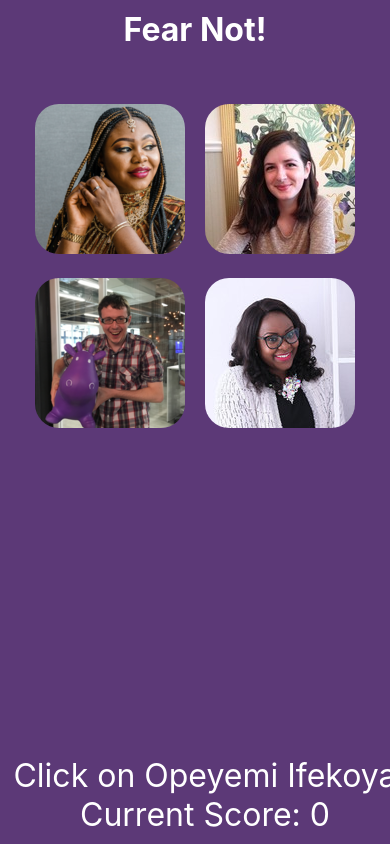
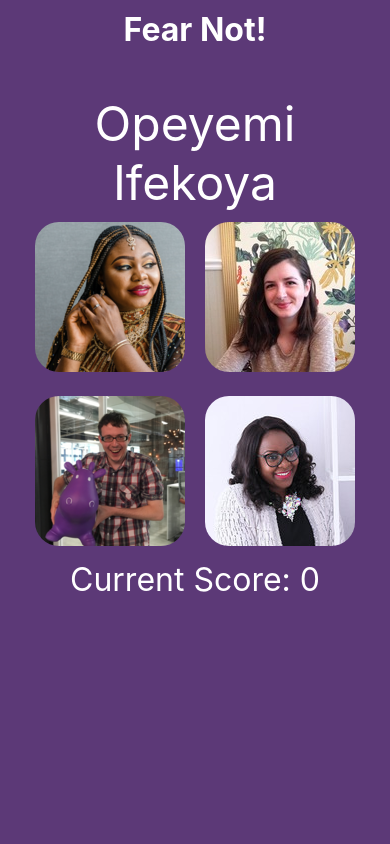
Before and after one commit to knollfear/fearnot, a React (Create React App) app: page / in a window 390 px wide. Built offline with nearby package versions, Linux system fonts and the light colour scheme.

Commit message:
fixing mobile styling.  Fixed people without a herd.

```diff
--- a/public/fearless.json
+++ b/public/fearless.json
@@ -359,7 +359,7 @@
       "preferredName":"",
       "jobTitle":"CEO",
       "location":"Fearless HQ",
-      "division":"None",
+      "division":"Executive",
       "photoUrl":"img/40525.jpg",
       "img":"img/40525.jpg",
       "txt":"Delali Dzirasa"
@@ -464,7 +464,7 @@
       "preferredName":"",
       "jobTitle":"COO",
       "location":"Fearless HQ",
-      "division":"None",
+      "division":"Executive",
       "photoUrl":"img/40527.jpg",
       "img":"img/40527.jpg",
       "txt":"John Foster"
@@ -843,7 +843,7 @@
       "preferredName":"Steve",
       "jobTitle":"Business Analyst",
       "location":"Fearless HQ",
-      "division":"None",
+      "division":"Design Herd",
       "photoUrl":"img/40680.jpg",
       "img":"img/40680.jpg",
       "txt":"Steve Malm"
--- a/src/App.css
+++ b/src/App.css
@@ -26,13 +26,15 @@
 
 .card{
   display:inline-block;
+  cursor: pointer;
 }
 ul{
   list-style: none;
+  padding: 0px;
 }
 
 .active img {
-  border: #ee5340 solid 5px;
+  border: white solid 5px;
   padding: 0;
 }
 
@@ -44,6 +46,13 @@ ul{
 .App-link {
   color: #61dafb;
 }
+.rule{
+  font-size: 3em;
+}
+
+.not{
+  color:#ee5340
+}
 
 @keyframes App-logo-spin {
   from {
--- a/src/components/Footer.js
+++ b/src/components/Footer.js
@@ -6,9 +6,6 @@ const Footer = ({rule, activeCard, isNot, score, prevScore}) =>{
     const highScore = getHighScore();
     return(
         <div className={'footer'}>
-            <div>
-                {rule.text(activeCard, isNot)}
-            </div>
             <div>
                 Current Score: {score}
             </div>
--- a/src/components/GameArea.js
+++ b/src/components/GameArea.js
@@ -16,8 +16,7 @@ const GameArea = ({cards, clickHandler, rule}) =>{
         setClicked(card);
         if (cards.length <= 6) {
             setTimeout(() =>{
-                clickHandler(card);
-                setClicked(null);
+
             }, 1000);
         } else{
             setClicked(null);
@@ -25,7 +24,9 @@ const GameArea = ({cards, clickHandler, rule}) =>{
         }
 
     };
-    return cards.map((card, index)=>{
+    return (
+        <div>
+            {cards.map((card, index)=>{
             let classes = 'card';
             if (card.isCorrect){
                 classes += ' correct'
@@ -47,7 +48,18 @@ const GameArea = ({cards, clickHandler, rule}) =>{
 
                 </div>
         )
-    })
+        })}
+            {clicked && <div>
+                <button
+                    onClick={()=>{
+                        clickHandler(clicked);
+                        setClicked(null);
+                }}>
+                    Next
+                </button>
+            </div>}
+        </div>
+    )
 };
 
 export default GameArea
--- a/src/components/GameContainer.js
+++ b/src/components/GameContainer.js
@@ -26,7 +26,7 @@ class GameContainer extends React.Component {
 
         apiCards.then((possibleCards) =>{
             shuffle(possibleCards);
-
+            console.log(possibleCards.length);
             this.setState({
                 cards: possibleCards,
                 activeCard:possibleCards[0],
@@ -74,7 +74,6 @@ class GameContainer extends React.Component {
 
         } else {
             const gradedCards = this.state.activeCards.slice().map((card) => {
-                console.log(card);
                 card.isCorrect = this.state.currentRule.rule(
                     card,
                     this.state.activeCard
@@ -132,11 +131,13 @@ class GameContainer extends React.Component {
                     </div>
 
                     }
-                    < GameArea cards={this.state.activeCards} clickHandler={this.clickHandler} rule={this.state.currentRule}/>
+                    <div>
+                        <div className={`rule ${this.state.isNot && 'not'}`}>
+                            {this.state.currentRule.text(this.state.activeCard, this.state.isNot)}
+                        </div>
+                        < GameArea cards={this.state.activeCards} clickHandler={this.clickHandler} rule={this.state.currentRule}/>
+                    </div>
                     <Footer
-                        rule={this.state.currentRule}
-                        isNot={this.state.isNot}
-                        activeCard={this.state.activeCard}
                         score={this.state.score}
                         prevScore={this.state.prevScore}
                     />
--- a/src/components/Rules.js
+++ b/src/components/Rules.js
@@ -2,14 +2,14 @@ import React from "react";
 
 const Rules =[
     {
-        text:(obj, isNot) =>{return `Click on ${isNot ? 'not' : ''} ${obj.txt}`},
+        text:(obj, isNot) =>{return `${isNot ? 'Not' : ''} ${obj.txt}`},
         rule: (obj, activeCard)=>{
             return obj.txt === activeCard.txt
         },
         cardRender: (obj) =>{return imgCard(obj)},
     },
     {
-        text:(obj, isNot) =>{return `Click on ${isNot ? 'not' : ''} ${obj.preferredName || obj.firstName}`},
+        text:(obj, isNot) =>{return `${isNot ? 'Not' : ''} ${obj.preferredName || obj.firstName}`},
         rule: (obj, activeCard)=>{
             return (obj.preferredName || obj.firstName) === (activeCard.preferredName || activeCard.firstName)
         },
@@ -23,21 +23,21 @@ const Rules =[
         cardRender: (obj) =>{return txtCard(obj)},
     },
     {
-        text:(obj, isNot) =>{return `Click on ${isNot ? 'not' : ''} last name of ${obj.lastName}`},
+        text:(obj, isNot) =>{return `${isNot ? 'Not' : ''} last name of ${obj.lastName}`},
         rule: (obj, activeCard)=>{
             return obj.lastName === activeCard.lastName
         },
         cardRender: (obj) =>{return imgCard(obj)},
     },
     {
-        text:(obj, isNot) =>{return `Click on ${isNot ? 'not' : ''} ${obj.division}`},
+        text:(obj, isNot) =>{return `${isNot ? 'Not' : ''} ${obj.division}`},
         rule: (obj, activeCard)=>{
             return obj.division === activeCard.division
         },
         cardRender: (obj) =>{return imgCard(obj)},
     },
     {
-        text:(obj, isNot) =>{return `Click on ${isNot ? 'not' : ''} ${obj.jobTitle}`},
+        text:(obj, isNot) =>{return `${isNot ? 'Not' : ''} ${obj.jobTitle}`},
         rule: (obj, activeCard)=>{
             return obj.jobTitle === activeCard.jobTitle
         },
@@ -60,7 +60,7 @@ const Rules =[
 const imgPrompt = (obj, isNot) =>{
     return (
         <div>
-            Who is {isNot ? 'not' : ''}
+            {isNot ? 'not' : ''}
             <img src={process.env.PUBLIC_URL + '/' + obj.photoUrl } alt={obj.displayName}/>
         </div>
     )
--- a/src/index.css
+++ b/src/index.css
@@ -41,9 +41,12 @@ img{
 
 }
 
+.gameArea{
+  min-height:75vh;
+}
+
 .footer{
-  position: absolute;
-  bottom: 10px;
+  min-height: 10vh;
   width:100%;
   font-size:2em;
 }
```
Lines whose indentation alone changed are shown as unchanged.
